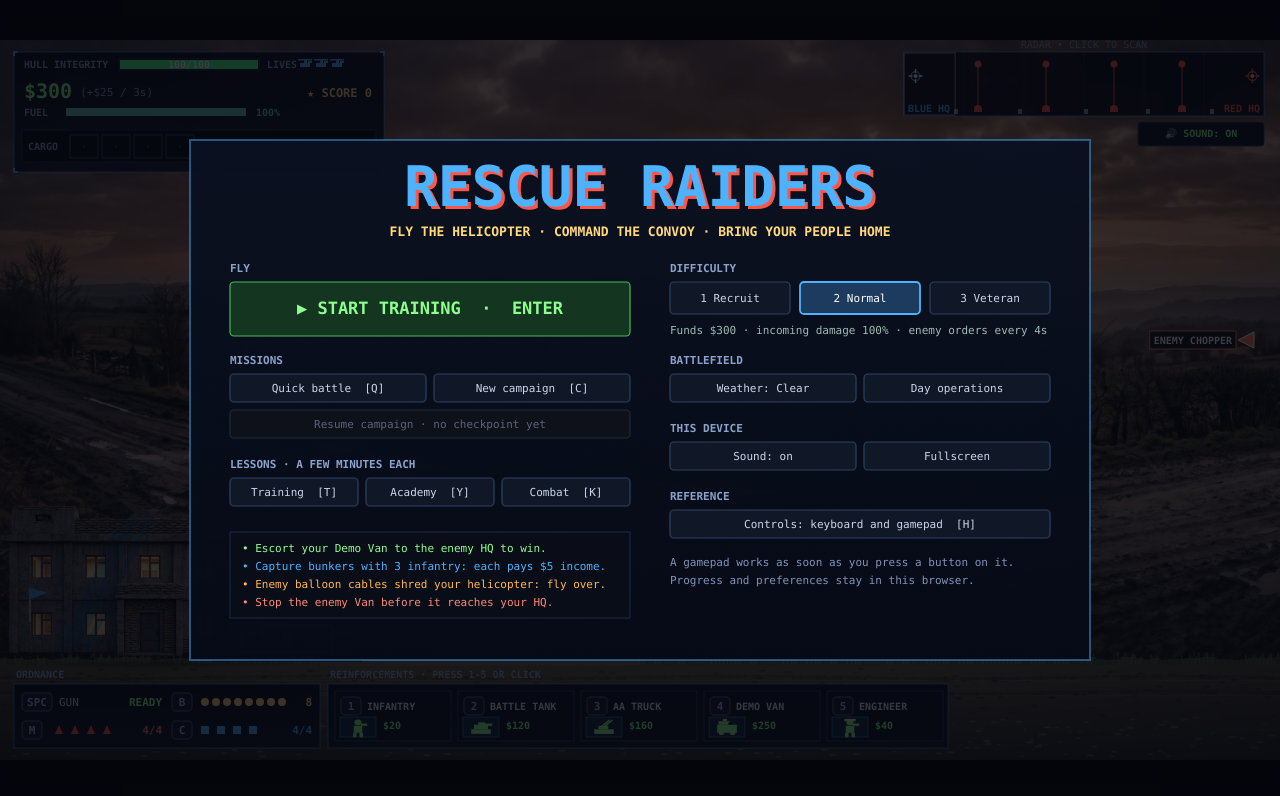
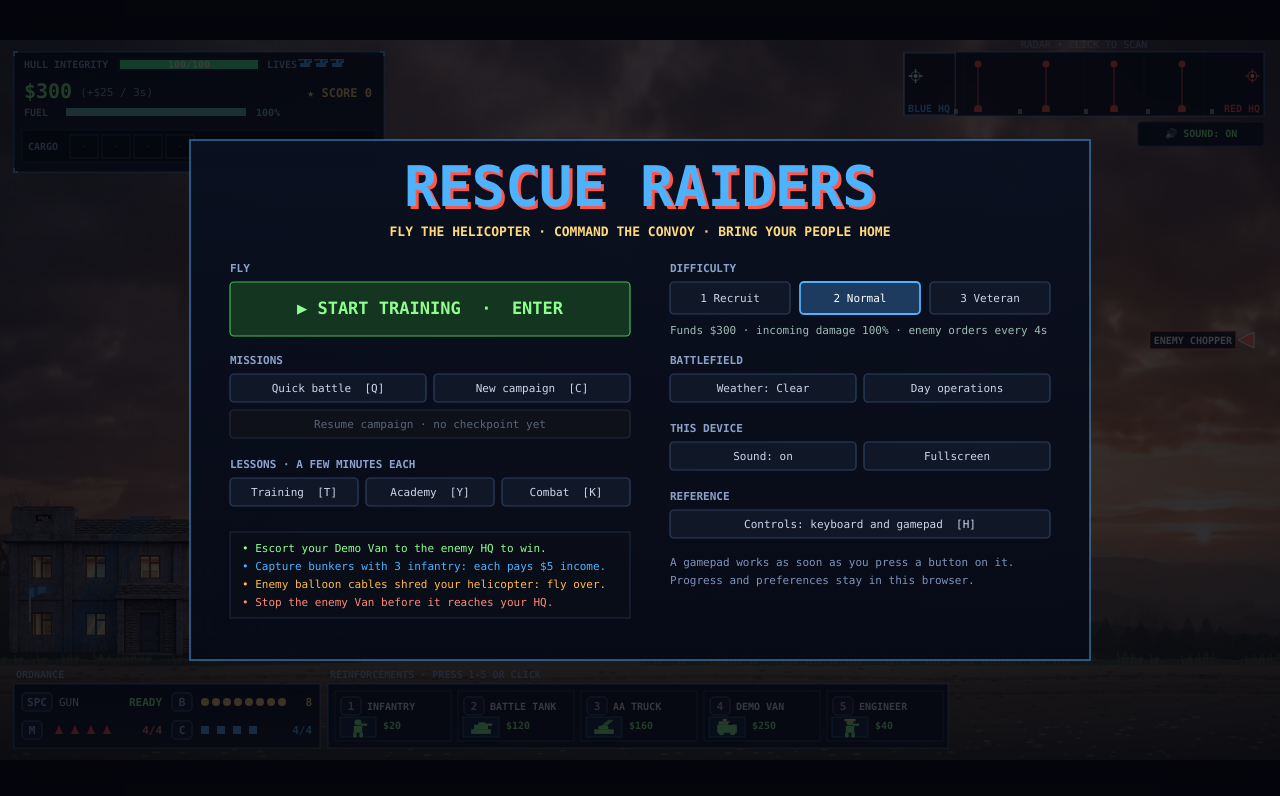
Before and after one commit to dbbaskette/RescueRaiders, a plain HTML site: page index.html in a window 1280 px wide. Drawn offline with Linux system fonts and the light colour scheme; animation ran at ten frames a second.

Commit message:
Give the battlefield depth, soft searchlights and layered effects (#27)

```diff
--- a/experience.js
+++ b/experience.js
@@ -157,6 +157,13 @@ function updateAtmosphere(dt){
 }
 function drawClouds(){
   cx.save();
+  if(G.environment?.night&&G.environment.weather!=='rain'){
+    for(let i=0;i<56;i++){
+      const x=(hash(i+411)*W-G.camX*.03+W)%W,y=20+hash(i+731)*195;
+      cx.globalAlpha=.5+.4*Math.sin(G.time*1.6+i);cx.fillStyle='#d2e2f1';cx.fillRect(x,y,1.6,1.6);
+    }
+    cx.globalAlpha=1;
+  }
   // Thin, slow-moving banks stay translucent so they never conceal hazards.
   for(let i=0;i<5;i++){
     const wx=i*2200+((G.time*5+i*93)%2200),x=wx-G.camX*.6,y=180+hash(i+81)*190;
@@ -236,7 +243,7 @@ function renderReplay(){
   cx.save();
   try{
     G={...live,...frame,replayView:true,paused:true,buttons:[]};
-    drawSky();drawBackdrop();drawHills();drawClouds();drawGround();drawDecals();drawWrecks();drawBases();
+    drawSky();drawBackdrop();drawHills();drawClouds();drawGround();drawDecals();drawGroundLight();drawWrecks();drawBases();
     for(const b of G.bunkers)drawBunker(b);drawEmplacements();drawRemnants();
     for(const u of G.units)drawUnit(u);for(const h of G.helis)if(!h.dead)drawHeli(h);drawProjectiles();drawParts();drawWeather();drawNight();
   }finally{G=live;cx.restore();}
--- a/index.html
+++ b/index.html
@@ -182,6 +182,17 @@ function glowSprite(kind,color=''){
   if(typeof document.createElement==='function'){
     sprite=document.createElement('canvas');sprite.width=sprite.height=64;
     const c=sprite.getContext('2d'),puff=kind==='puff',g=c.createRadialGradient(puff?27:32,puff?25.5:32,0,32,32,32);
+    if(kind.startsWith('smoke')){
+      // Overlapping soft lobes give each cached puff a different silhouette.
+      const seed=Number(kind.slice(-1))*13;
+      for(let j=0;j<6;j++){
+        const x=18+hash(seed+j)*28,y=17+hash(seed+19+j)*29;
+        const lobe=c.createRadialGradient(x,y,0,x,y,17);
+        lobe.addColorStop(0,color);lobe.addColorStop(1,'transparent');
+        c.fillStyle=lobe;c.fillRect(0,0,64,64);
+      }
+      GLOWS.set(key,sprite);return sprite;
+    }
     const stops=puff?[[0,color],[.35,color],[1,'transparent']]:kind==='light'?[[0,color],[1,'rgba(120,160,175,0)']]:GLOW_STOPS[kind];
     for(const [at,stop] of stops)g.addColorStop(at,stop);
     c.fillStyle=g;c.fillRect(0,0,64,64);
@@ -709,12 +720,17 @@ function drawEmplacements(){
     const x=t.x-G.camX;if(!onScreen(t.x))continue;
     cx.fillStyle=t.hp>0?'#66716a':'#494b48';
     groundShadow(t.x,4,48);
-    cx.fillRect(x-20,GROUND-10,40,10);cx.fillRect(x-12,GROUND-25,24,15);
-    cx.fillStyle='#929381';cx.fillRect(x-12,GROUND-25,24,2);
-    cx.fillStyle='#313931';cx.fillRect(x-8,GROUND-19,16,8);
-    cx.fillStyle='#a5a58d';for(const dx of [-9,9])cx.fillRect(x+dx,GROUND-20,1,2);
-    cx.fillStyle=t.hp>0?'#74786b':'#494b48';
-    cx.save();cx.translate(x,GROUND-24);cx.rotate(t.hp>0?(t.aim??(t.side===-1?-2.6:-.55)):.35);cx.fillRect(0,-3,t.hp>0?30:17,6);cx.restore();
+    cx.beginPath();cx.moveTo(x-23,GROUND);cx.lineTo(x-17,GROUND-12);cx.lineTo(x+15,GROUND-12);cx.lineTo(x+22,GROUND);cx.closePath();cx.fill();
+    cx.fillStyle='#9a9783';cx.fillRect(x-16,GROUND-12,31,2);
+    cx.fillStyle='#393e38';cx.beginPath();cx.ellipse(x,GROUND-13,16,4,0,0,7);cx.fill();
+    cx.fillStyle=t.hp>0?'#717666':'#494b48';cx.beginPath();cx.ellipse(x,GROUND-18,13,9,0,Math.PI,Math.PI*2);cx.fill();
+    const recoil=Math.max(0,(t.cd||0)-.56)*35;
+    cx.save();cx.translate(x,GROUND-22);cx.rotate(t.hp>0?(t.aim??(t.side===-1?-2.6:-.55)):.35);
+    const barrel=(t.hp>0?31:17)-recoil;
+    cx.fillStyle='#454b42';cx.beginPath();cx.moveTo(0,-3);cx.lineTo(barrel,-1.7);cx.lineTo(barrel,2);cx.lineTo(0,4);cx.closePath();cx.fill();
+    cx.fillStyle='#9a9c86';cx.fillRect(0,-2,barrel,1);
+    if(recoil>1&&t.hp>0)drawGlow('muzzle','',barrel,0,12);
+    cx.restore();
     if(t.hp<=0){cx.fillStyle='#494c43';cx.fillRect(x+17,GROUND-4,13,3);cx.fillRect(x-25,GROUND-3,7,3);}
     cx.fillStyle='#101820';cx.fillRect(x-20,GROUND-39,40,4);
     cx.fillStyle=t.side===1?'#72d7c0':t.side===-1?'#f48277':'#8b959e';cx.fillRect(x-20,GROUND-39,40*t.hp/t.maxhp,4);
@@ -722,7 +738,7 @@ function drawEmplacements(){
   for(const b of G.bunkers){
     const x=b.x-G.camX;if(!onScreen(b.x))continue;
     for(let i=0;i<3;i++){cx.fillStyle=i<(b.garrison||0)?(b.owner===1?'#72d7c0':'#f48277'):'#39434a';cx.fillRect(x-12+i*9,GROUND-48,6,4);}
-    if(b.garrison){cx.fillStyle='#222b30';cx.fillRect(x-38,GROUND-23,76,5);}
+    if(b.garrison&&b.cd>1.02)drawGlow('muzzle','',x,GROUND-22,24,3);
   }
   for(const c of G.canopies){
     const x=c.x-G.camX;if(!onScreen(c.x))continue;
@@ -848,7 +864,7 @@ function explode(x,y,r,dmg,side){
   if(dmg>0){SFX.boom(big,x);G.shake=Math.min(G.shake+(big?10:5),16);}
   G.flash=Math.max(G.flash,big?.2:.08);
   // white core flash
-  G.parts.push({x,y,vx:0,vy:0,life:.16,c:'#fff',s:big?40:22,g:0,add:true,grow:big?260:150});
+  G.parts.push({x,y,vx:0,vy:0,life:.16,c:'#fff',bounce:true,s:big?40:22,g:0,add:true,grow:big?260:150});
   // fireball blobs
   const nb=big?9:5;
   for(let i=0;i<nb;i++){
@@ -864,7 +880,7 @@ function explode(x,y,r,dmg,side){
   // rising smoke
   for(let i=0;i<(big?10:5);i++){
     G.parts.push({x:x+rnd(-r/2,r/2),y:y+rnd(-6,6),vx:rnd(-25,25),vy:rnd(-75,-25),
-      life:rnd(1,1.9),c:i%2?'#4a4a4a':'#5c5c5c',s:rnd(7,13),g:-.16,grow:13,wind:1});
+      life:rnd(1,1.9),c:i%2?'#4a4a4a':'#5c5c5c',rot:rnd(0,6),vrot:rnd(-1,1),puff:i%3,s:rnd(7,13),g:-.16,grow:13,wind:1});
   }
   // shockwave
   G.parts.push({x,y,ring:true,r:8,vr:big?460:280,life:.34,c:'#ffd8a0'});
@@ -1114,7 +1130,7 @@ function update(dt){
     if(w.life>55&&w.smokeT<=0){
       w.smokeT=.18;
       G.parts.push({x:w.x+rnd(-10,10),y:GROUND-8,vx:rnd(-4,4),vy:-22,
-        life:2,c:'#484741',s:3,g:-.02,grow:6,wind:1});
+        life:2,c:'#484741',rot:rnd(0,6),vrot:rnd(-1,1),puff:i%3,s:3,g:-.02,grow:6,wind:1});
     }
   }
   // Keep cosmetic work bounded without changing projectile simulation.
@@ -1122,7 +1138,9 @@ function update(dt){
   // particles
   for(let i=G.parts.length-1;i>=0;i--){
     const p=G.parts[i];p.life-=dt;
-    p.x+=(p.vx+(p.wind||0)*windAt(G.time))*dt;p.y+=p.vy*dt;p.vy+=(p.g||0)*380*dt;
+    if(p.ring)p.r+=p.vr*dt;
+    else{p.x+=(p.vx+(p.wind||0)*windAt(G.time))*dt;p.y+=p.vy*dt;p.vy+=(p.g||0)*380*dt;}
+    if(p.vrot)p.rot+=p.vrot*dt;
     if(p.grow)p.s+=p.grow*dt;
     if(p.life<=0)G.parts.splice(i,1);
   }
@@ -1473,7 +1491,7 @@ function render(){
   drawHills();
   drawClouds();
   drawGround();
-  drawDecals();
+  drawDecals();drawGroundLight();
   drawWrecks();
   drawBases();
   for(const b of G.bunkers)drawBunker(b);
@@ -1555,26 +1573,25 @@ function drawSky(){
 function drawBackdrop(){
   const img=SPR.backdrop;
   if(!img.complete||!img.width)return;
-  const bw=W*1.35,bh=bw*img.height/img.width;
-  const yOff=GROUND-bh+26,par=.12;
-  const k0=Math.floor(G.camX*par/bw);
-  for(let k=k0;k<=k0+2;k++){
-    const x=k*bw-G.camX*par;
-    if(x>W||x+bw<0)continue;
-    const mir=k%2===1;
-    cx.save();
-    cx.translate(x+(mir?bw:0),yOff);
-    cx.scale(mir?-1:1,1);
-    cx.drawImage(img,0,0,bw,bh);
-    cx.restore();
-  }
+  // Pan once across the upper landscape over the full flight, keeping the road below the crop.
+  const par=.12,bw=W+(WORLD-W)*par+48,sh=Math.floor(img.height*.55);
+  cx.drawImage(img,0,0,img.width,sh,-24-G.camX*par,-24,bw,GROUND+52);
   // atmospheric blend: night sky above, haze at horizon
   const g=sceneGradient('haze');
   cx.fillStyle=g;cx.fillRect(0,0,W,GROUND);
 }
 function drawHills(){
   // A translucent middle-distance ridge preserves detail in the photographic terrain.
-  hillLayer(G.camX*.3,578,24,700,'rgba(72,75,66,.24)');
+  hillLayer(G.camX*.18,548,32,640,'rgba(155,141,119,.34)');
+  hillLayer(G.camX*.35,583,24,380,'rgba(69,70,56,.40)');
+  const offset=G.camX*.35;
+  cx.fillStyle='rgba(49,54,45,.47)';cx.beginPath();
+  for(let i=Math.floor(offset/19)-2;i<(offset+W)/19+2;i++){
+    const x=i*19-offset+hash(i+12)*12,h=5+hash(i+87)*19,y=592+Math.sin(i*.12)*7;
+    cx.moveTo(x-10,y);cx.lineTo(x-3,y-h*.65);cx.lineTo(x-5,y-h*.58);
+    cx.lineTo(x,y-h);cx.lineTo(x+8,y-4);cx.lineTo(x+11,y);cx.lineTo(x+14,GROUND);cx.lineTo(x-12,GROUND);cx.closePath();
+  }
+  cx.fill();
   const mist=sceneGradient('mist');
   cx.fillStyle=mist;cx.fillRect(0,400,W,GROUND-400);
   // A soft dark band behind the lane gives ground units a consistent backdrop against the photograph.
@@ -1598,7 +1615,7 @@ function terrainTile(index,step){
   const res=RENDER_SCALE>1?2:1,key=index+':'+step+':'+res;if(TERRAIN_TILES.has(key))return TERRAIN_TILES.get(key);
   const tile=document.createElement('canvas');tile.width=512*res;tile.height=(H-GROUND+8)*res;
   const ctx=tile.getContext('2d'),top=8,g=ctx.createLinearGradient(0,top,0,H-GROUND+8);ctx.scale(res,res);
-  g.addColorStop(0,'#645f4c');g.addColorStop(.24,'#595043');g.addColorStop(1,'#2e3029');
+  g.addColorStop(0,'#817055');g.addColorStop(.24,'#645341');g.addColorStop(1,'#39352b');
   ctx.fillStyle=g;ctx.fillRect(0,top,512,H-GROUND);
   for(let wx=index*512;wx<(index+1)*512;wx+=step){
     const x=wx-index*512,n=hash(wx+73),grass=terrainAt(wx)==='grass';
@@ -1638,6 +1655,21 @@ function drawGround(){
     cx.stroke();
   }
 }
+function drawLandingPad(x,w,col){
+  cx.save();cx.translate(x,GROUND);
+  cx.fillStyle='#4d4940';cx.fillRect(-w/2,-5,w,6);
+  cx.fillStyle='#898372';cx.beginPath();cx.moveTo(-w/2,-5);cx.lineTo(-w*.40,-13);
+  cx.lineTo(w*.40,-13);cx.lineTo(w/2,-5);cx.closePath();cx.fill();
+  cx.fillStyle='#cbb88b';
+  for(let i=-w*.4;i<w*.41;i+=10)cx.fillRect(i,-6,5,1.5);
+  cx.fillStyle='#a7a08e';
+  for(let i=0;i<17;i++)cx.fillRect((hash(i+37)-.5)*w*.8,-12+hash(i+68)*6,2.5,1);
+  cx.fillStyle='#e4ddc1';cx.fillRect(-9,-12,3,6);cx.fillRect(6,-12,3,6);cx.fillRect(-7,-10,14,2);
+  for(const f of [-.48,-.28,.28,.48]){
+    drawGlow('light',col,f*w,-5,5);cx.fillStyle='#eeebc7';cx.fillRect(f*w-1,-6,2,2);
+  }
+  cx.restore();
+}
 function drawBase(side){
   const bx=(side>0?PLAYER_X:ENEMY_X)-G.camX;
   if(bx<-320||bx>W+320)return;
@@ -1645,14 +1677,7 @@ function drawBase(side){
   groundShadow(side>0?PLAYER_X:ENEMY_X,8,290);
   drawWindsock((side>0?PLAYER_X:ENEMY_X)+180);
   drawSprite('hq',side,bx,GROUND-6,300,false,0,true);
-  // landing pad
-  const px0=bx+62;
-  const g=sceneGradient('pad');
-  cx.fillStyle=g;cx.fillRect(px0,GROUND-8,150,8);
-  cx.strokeStyle=col;cx.lineWidth=3;
-  cx.strokeRect(px0+30,GROUND-36,90,26);
-  cx.font='bold 20px '+FONT;cx.fillStyle=col;cx.textAlign='center';
-  cx.fillText('H',px0+75,GROUND-17);
+  drawLandingPad(bx+137,148,col);
   // team flag on HQ
   drawFlag(bx-120,GROUND-40,side);
   // beacon
@@ -1666,7 +1691,18 @@ function drawDecals(){
     if(x<-160||x>W+160)continue;
     cx.fillStyle='rgba(8,6,4,'+Math.min(.5,d.life/14*.5)+')';
     cx.beginPath();cx.ellipse(x,d.y,d.r,d.r*.2,0,0,7);cx.fill();
-  }
+    if(d.life>55){cx.save();cx.globalAlpha=(d.life-55)*.13;drawGlow('muzzle','',x,d.y,d.r*.7,6);cx.restore();}
+  }
+}
+function drawGroundLight(){
+  cx.save();cx.globalCompositeOperation='lighter';
+  for(const p of G.parts)if(p.bounce&&onScreen(p.x)&&p.y>GROUND-180){
+    cx.globalAlpha=clamp(p.life*4,0,.65);drawGlow('muzzle','',p.x-G.camX,GROUND,p.s*2,12);
+  }
+  for(const u of G.units)if(u.type==='TANK'&&u.fireFlash>0&&onScreen(u.x)){
+    cx.globalAlpha=u.fireFlash*3;drawGlow('muzzle','',u.x-G.camX+(u.aimDir||u.side)*32,GROUND,50,8);
+  }
+  cx.restore();
 }
 function drawWrecks(){
   cx.save();
@@ -1706,11 +1742,13 @@ function drawFlag(x,topY,owner){
   const col=owner===1?'#4db2ff':owner===-1?'#ff5548':'#888';
   cx.strokeStyle='#aaa';cx.lineWidth=2;
   cx.beginPath();cx.moveTo(x,topY);cx.lineTo(x,topY-34);cx.stroke();
-  cx.fillStyle=col;
-  const wav=Math.sin(G.time*5)*windAt(G.time)*.15;
-  cx.beginPath();
-  cx.moveTo(x,topY-34);cx.lineTo(x+18,topY-29+wav);cx.lineTo(x,topY-23);
-  cx.closePath();cx.fill();
+  const wave=(i)=>Math.sin(G.time*4+x*.02-i*.8)*i*.6;
+  for(let i=0;i<5;i++){
+    cx.fillStyle=i%3===1?(owner===1?'#327ba5':owner===-1?'#aa483a':'#666'):col;
+    const y=topY-34+wave(i),ny=topY-34+wave(i+1);
+    cx.beginPath();cx.moveTo(x+4*i,y);cx.lineTo(x+4*i+4,ny);
+    cx.lineTo(x+4*i+4,ny+9-i);cx.lineTo(x+4*i,y+10-i);cx.closePath();cx.fill();
+  }
 }
 function drawBunker(b){
   const x=b.x-G.camX;
@@ -1720,17 +1758,13 @@ function drawBunker(b){
   if(b.owner===1){
     const px=forwardPadX(b)-G.camX,p=G.helis[0];
     const active=!p.dead&&p.service==='forward'&&Math.abs(p.x-forwardPadX(b))<65;
-    cx.save();cx.fillStyle='#303b38';cx.fillRect(px-48,GROUND-5,96,5);
-    cx.strokeStyle=active?'#9affb9':'#6da992';cx.lineWidth=2;
-    cx.beginPath();cx.ellipse(px,GROUND-7,40,9,0,0,Math.PI*2);cx.stroke();
-    cx.font='bold 13px '+FONT;cx.textAlign='center';cx.fillStyle='#a9d6c0';
-    cx.fillText('H',px,GROUND-10);
+    cx.save();drawLandingPad(px,96,active?'#9affb9':'#6da992');
+    cx.textAlign='center';cx.fillStyle='#a9d6c0';
     drawWindsock(forwardPadX(b)+55);
     if(!active&&Math.abs(G.helis[0].x-forwardPadX(b))<220&&G.helis[0].y>GROUND-150){
       cx.font='bold 10px '+FONT;cx.fillText('FORWARD BASE • HOVER LOW',px,GROUND-46);
       cx.font='10px '+FONT;cx.fillStyle='#8aab9b';cx.fillText('FUEL + REPAIR / NO AMMO',px,GROUND-33);
     }
-    for(const d of [-1,1]){cx.fillStyle=active?'#9affb9':'#547f6a';cx.fillRect(px+d*44-2,GROUND-10,4,4);}
     cx.restore();
   }
 
@@ -1978,7 +2012,10 @@ function drawParts(){
         continue;
       }
       const s=p.add?p.s*1.4:p.s;
-      if(s>3)drawGlow('puff',p.c,x,p.y,s);
+      if(p.puff!==undefined){
+        cx.save();cx.translate(x,p.y);cx.rotate(p.rot||0);
+        drawGlow('smoke'+p.puff,p.c,0,0,s*1.3,s);cx.restore();
+      }else if(s>3)drawGlow('puff',p.c,x,p.y,s);
       else{cx.beginPath();cx.arc(x,p.y,s,0,7);cx.fill();}
     }
   }
--- a/operations.js
+++ b/operations.js
@@ -216,34 +216,80 @@ function drawWeather(){
   for(let i=Math.floor(G.camX/110);i<(G.camX+W)/110;i++){
     const x=i*110+hash(i+77)*45-G.camX;
     cx.fillStyle='rgba(168,191,187,.18)';cx.beginPath();cx.ellipse(x,GROUND+4+hash(i)*20,12+hash(i+6)*24,1.3,0,0,7);cx.fill();
-  }cx.restore();
+    const phase=(G.time*2.2+hash(i+42))%1;
+    drawRipple(x,GROUND+4+hash(i)*20,phase);
+  }
+  for(const h of G.helis)if(!h.dead&&enginePowered(h)&&h.y>GROUND-100&&onScreen(h.x)){
+    const reach=1-(GROUND-h.y)/100;
+    for(const dir of [-1,1]){
+      cx.globalAlpha=reach*.35;
+      drawGlow('light','#cddada',h.x-G.camX+dir*(28+reach*28),GROUND-4,38,5+reach*7);
+    }
+  }
+  cx.restore();
+  function drawRipple(x,y,phase){
+    cx.strokeStyle='rgba(199,216,217,'+((1-phase)*.45)+')';
+    cx.beginPath();cx.ellipse(x,y,1+phase*16,1+phase*1.8,0,0,7);cx.stroke();
+  }
+}
+let nightSurfaces;
+function nightLighting(){
+  if(nightSurfaces)return nightSurfaces;
+  if(typeof document.createElement!=='function')return null;
+  const mask=document.createElement('canvas');mask.width=W/2;mask.height=H/2;
+  const c=mask.getContext('2d');c.scale(.5,.5);
+  const ambient=c.createLinearGradient(0,0,0,H);
+  ambient.addColorStop(0,'rgba(5,12,30,.93)');ambient.addColorStop(.6,'rgba(8,18,36,.83)');ambient.addColorStop(1,'rgba(7,16,26,.73)');
+  const beam=document.createElement('canvas');beam.width=64;beam.height=128;
+  const beamCtx=beam.getContext('2d'),pixels=beamCtx.createImageData(64,128);
+  for(let y=0;y<128;y++)for(let x=0;x<64;x++){
+    const depth=(y+1)/128,across=(x-31.5)/(2+29*depth);
+    pixels.data[(y*64+x)*4+3]=145*Math.exp(-across*across*3.5)*(1-depth*.55)*Math.min(1,(1-depth)*12);
+  }
+  beamCtx.putImageData(pixels,0,0);
+  return nightSurfaces={mask,c,ambient,beam};
 }
 function drawNight(){
   if(!G.environment?.night)return;
-  cx.save();
-  const darkness=sceneGradient('night');
-  cx.fillStyle=darkness;cx.fillRect(-24,-24,W+48,H+48);
-  if(G.environment.weather!=='rain'){
-    cx.fillStyle='rgba(192,213,222,.48)';for(let i=0;i<32;i++)cx.fillRect(hash(i+411)*W,110+hash(i+731)*115,1,1);
+  const lighting=nightLighting();
+  if(!lighting){cx.fillStyle=sceneGradient('night');cx.fillRect(-24,-24,W+48,H+48);return;}
+  const {mask,c,ambient,beam}=lighting;
+  c.globalCompositeOperation='copy';c.fillStyle=ambient;c.fillRect(0,0,W,H);
+  c.globalCompositeOperation='destination-out';
+  const pool=glowSprite('light','#fff');
+  function light(x,y,rx,ry,strength){
+    c.globalAlpha=strength;c.drawImage(pool,x-rx,y-ry,rx*2,ry*2);
   }
-  // Local light pools keep near-field hazards visible without illuminating the entire map.
-  cx.globalCompositeOperation='screen';
-  function light(x,y,r,color){drawGlow('light',color,x,y,r);}
-  for(const h of G.helis){
-    if(h.dead||!onScreen(h.x))continue;const x=h.x-G.camX,tx=x+h.dir*100;
-    cx.fillStyle='rgba(171,204,201,.055)';cx.beginPath();cx.moveTo(x+h.dir*24,h.y+6);cx.lineTo(tx+125,GROUND);cx.lineTo(tx-125,GROUND);cx.closePath();cx.fill();light(tx,GROUND,155,'rgba(179,203,183,.23)');
-    light(x-h.dir*42,h.y+3,10,h.side===1?'rgba(95,240,169,.55)':'rgba(255,100,70,.55)');
+  function cone(x,y,dx,dy,width){
+    c.save();c.globalAlpha=.92;c.translate(x,y);c.rotate(Math.atan2(-dx,dy));
+    c.drawImage(beam,-width/2,0,width,Math.hypot(dx,dy));c.restore();
   }
-  const pads=[PLAYER_X,ENEMY_X,...G.bunkers.filter(b=>b.owner===1).map(forwardPadX)];
-  for(const wx of pads){const x=wx-G.camX;if(x<-180||x>W+180)continue;light(x,GROUND,95,'rgba(178,197,144,.20)');for(const dx of [-45,-30,30,45]){cx.fillStyle='#bbdbb2';cx.fillRect(x+dx,GROUND-3,3,2);}}
-  for(const t of G.turrets){if(t.hp<=0||!onScreen(t.x))continue;const x=t.x-G.camX,angle=-Math.PI/2+Math.sin(G.time*.45+t.x)*.8;
-    cx.fillStyle='rgba(187,203,196,.045)';cx.beginPath();cx.moveTo(x,GROUND-22);cx.lineTo(x+Math.cos(angle-.16)*400,GROUND-22+Math.sin(angle-.16)*400);cx.lineTo(x+Math.cos(angle+.16)*400,GROUND-22+Math.sin(angle+.16)*400);cx.closePath();cx.fill();}
-  for(const u of G.units)if(u.fireFlash>0)light(u.x-G.camX,GROUND-18,60,'rgba(255,179,95,.4)');
-  // Pools from every spark overlap almost completely, and fill area is what a frame costs: the newest embers are enough.
-  for(let i=G.parts.length-1,pools=0;i>=0&&pools<40;i--){
+  for(const h of G.helis)if(!h.dead&&onScreen(h.x)){
+    const x=h.x-G.camX+h.dir*29,y=h.y+8,dy=Math.max(7,GROUND-y),dx=h.dir*dy*.42;
+    cone(x,y,dx,dy,dy*.66);light(x+dx,GROUND,dy*.36+20,19,.74);
+  }
+  for(const t of G.turrets)if(t.hp>0&&onScreen(t.x)){
+    const angle=-1.57+Math.sin(G.time*.45+t.x)*.8;
+    cone(t.x-G.camX,GROUND-24,Math.cos(angle)*320,Math.sin(angle)*320,105);
+  }
+  function pad(wx){if(onScreen(wx))light(wx-G.camX,GROUND-8,96,55,.9);}
+  pad(PLAYER_X+137);pad(ENEMY_X+137);
+  for(const b of G.bunkers)if(b.owner===1)pad(forwardPadX(b));
+  for(const u of G.units)if(u.fireFlash>0&&onScreen(u.x))light(u.x-G.camX,GROUND-18,60,45,.8);
+  for(let i=G.parts.length-1,pools=0;i>=0&&pools<32;i--){
     const part=G.parts[i];if(!part.add||part.streak||!onScreen(part.x))continue;
-    pools++;light(part.x-G.camX,part.y,Math.min(80,(part.s||4)*5),'rgba(239,158,82,.13)');
+    const r=Math.min(95,(part.s||4)*4);light(part.x-G.camX,part.y,r,r,.7);pools++;
   }
+  c.globalAlpha=1;cx.drawImage(mask,-1,-1,W+2,H+2);
+  cx.save();cx.globalCompositeOperation='lighter';
+  for(const h of G.helis)if(!h.dead&&onScreen(h.x)){
+    cx.save();cx.translate(h.x-G.camX,h.y+(h.settle||0)*2);cx.rotate(h.pitch||0);
+    drawGlow('light',h.side===1?'#56cf99':'#fd7354',-h.dir*42,3,6);cx.restore();
+  }
+  for(const wx of [PLAYER_X,ENEMY_X])if(onScreen(wx)){
+    for(let i=-2;i<=2;i++)drawGlow('light','rgba(255,187,112,.32)',wx-G.camX+i*54,GROUND-94,9,13);
+  }
+  for(const p of G.parts)if(p.bounce&&onScreen(p.x))drawGlow('muzzle','',p.x-G.camX,p.y,p.s);
   cx.restore();
 }
 function drawOperationsUI(){
```
